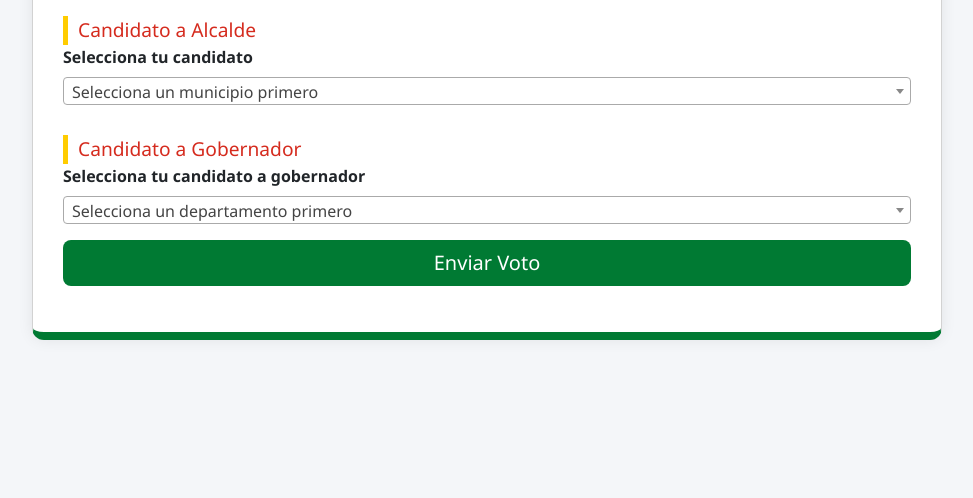
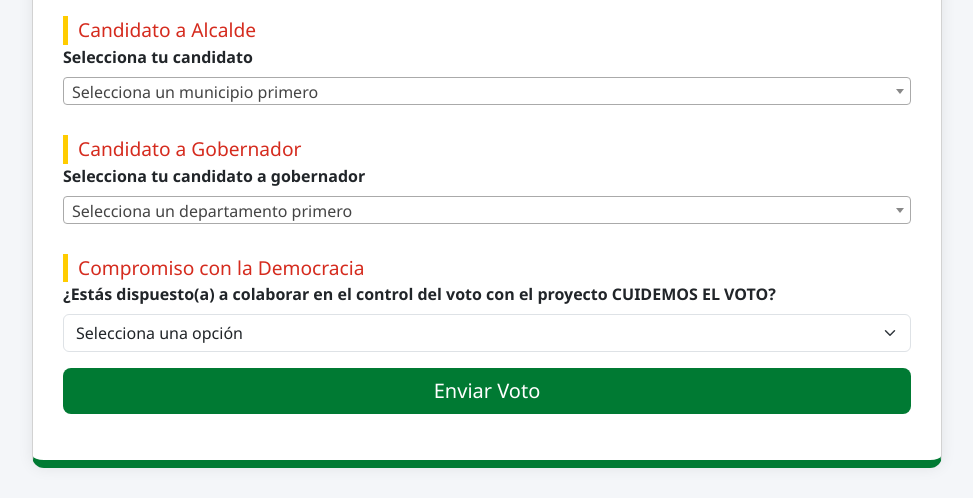
Before and after one commit to Likexpress/VotacionesSubna, a Flask app: template templates/votar.html in a window 1280 px wide. Shown: the part 1133-1631 px from the top of the page, without its empty margins (153-1126 px from the left). Before the commit the page ends 1473 px from the top, so only its background shows below. Run offline with Flask 3, Linux system fonts and the light colour scheme; the template is opened without the code that fills it, so the values that code supplies are empty; some libraries are stand-ins or nearby versions.

Commit message:
votar.html

```diff
--- a/templates/votar.html
+++ b/templates/votar.html
@@ -167,6 +167,7 @@
         <!-- === Decisión Electoral (tarjetas con colores) === -->
         <div class="section-title">Decisión Electoral</div>
 
+
         <div class="section-title">Candidato a Alcalde</div>
 
 <div class="mb-3">
@@ -184,6 +185,21 @@
 </div>
 
 
+
+        <div class="section-title">Compromiso con la Democracia</div>
+        <div class="mb-3">
+          <label class="form-label">¿Estás dispuesto(a) a colaborar en el control del voto con el proyecto <strong>CUIDEMOS EL VOTO</strong>?</label>
+          <select id="pregunta3" name="pregunta3" class="form-select" required onchange="mostrarCampoCI(this)">
+            <option value="">Selecciona una opción</option>
+            <option value="Sí">Sí</option>
+            <option value="No">No</option>
+          </select>
+        </div>
+        <!-- Campo CI (condicional) -->
+        <div class="mb-3 hidden" id="campo_ci">
+          <label for="ci" class="form-label">Carnet de Identidad</label>
+          <input type="number" id="ci" name="ci" class="form-control">
+        </div>
 
         <!-- Botón de envío -->
         <div class="d-grid">
@@ -422,11 +438,9 @@ async function cargarCandidatosPorMunicipio() {
       $cand.append(new Option('No hay candidatos para este municipio', ''));
     } else {
       data.forEach(c => {
-
-        const value = c.nombre_completo;  // ahora se envía el NOMBRE
+        const value = c.id_nombre_completo || c.nombre_completo;
         const label = `${c.nombre_completo} — ${c.organizacion_politica}`;
         $cand.append(new Option(label, value));
-
       });
     }
   } catch (e) {
```
